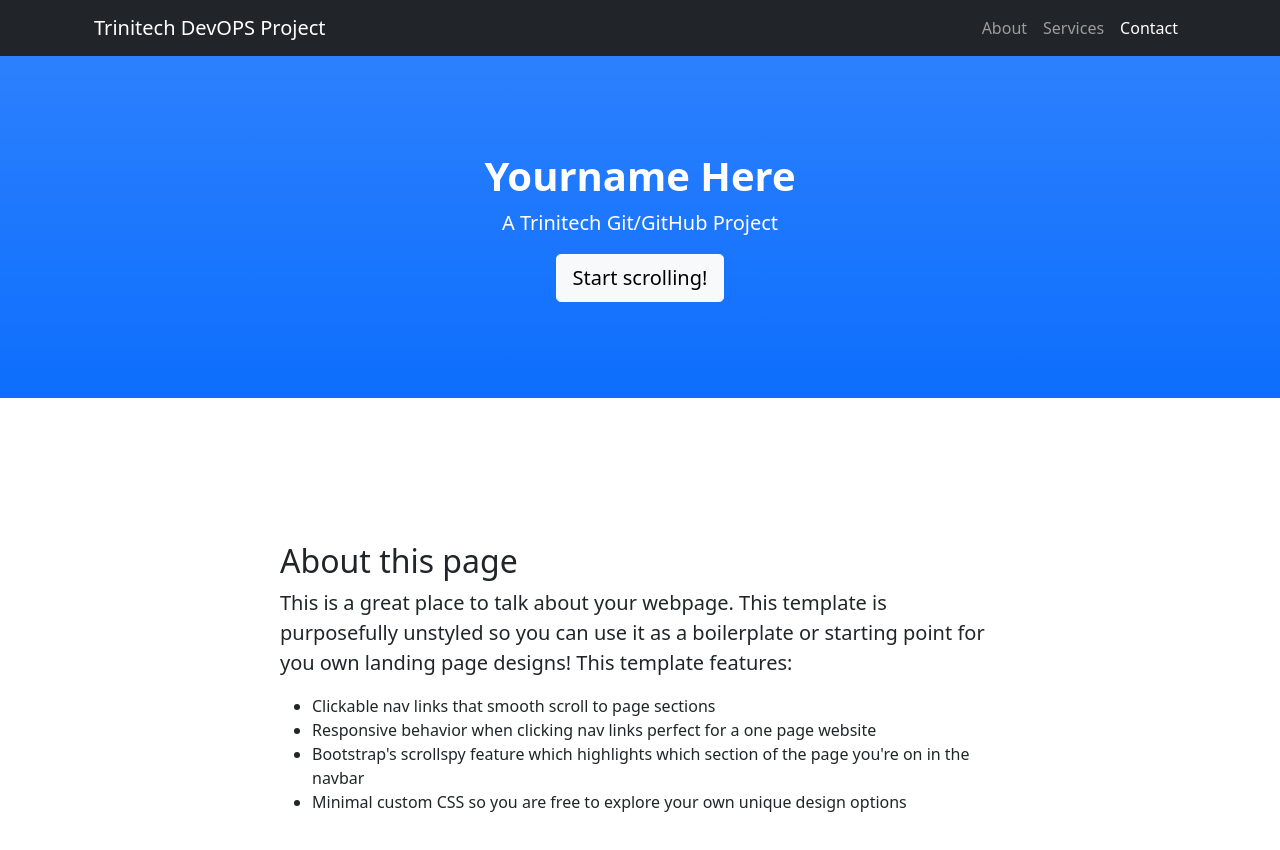
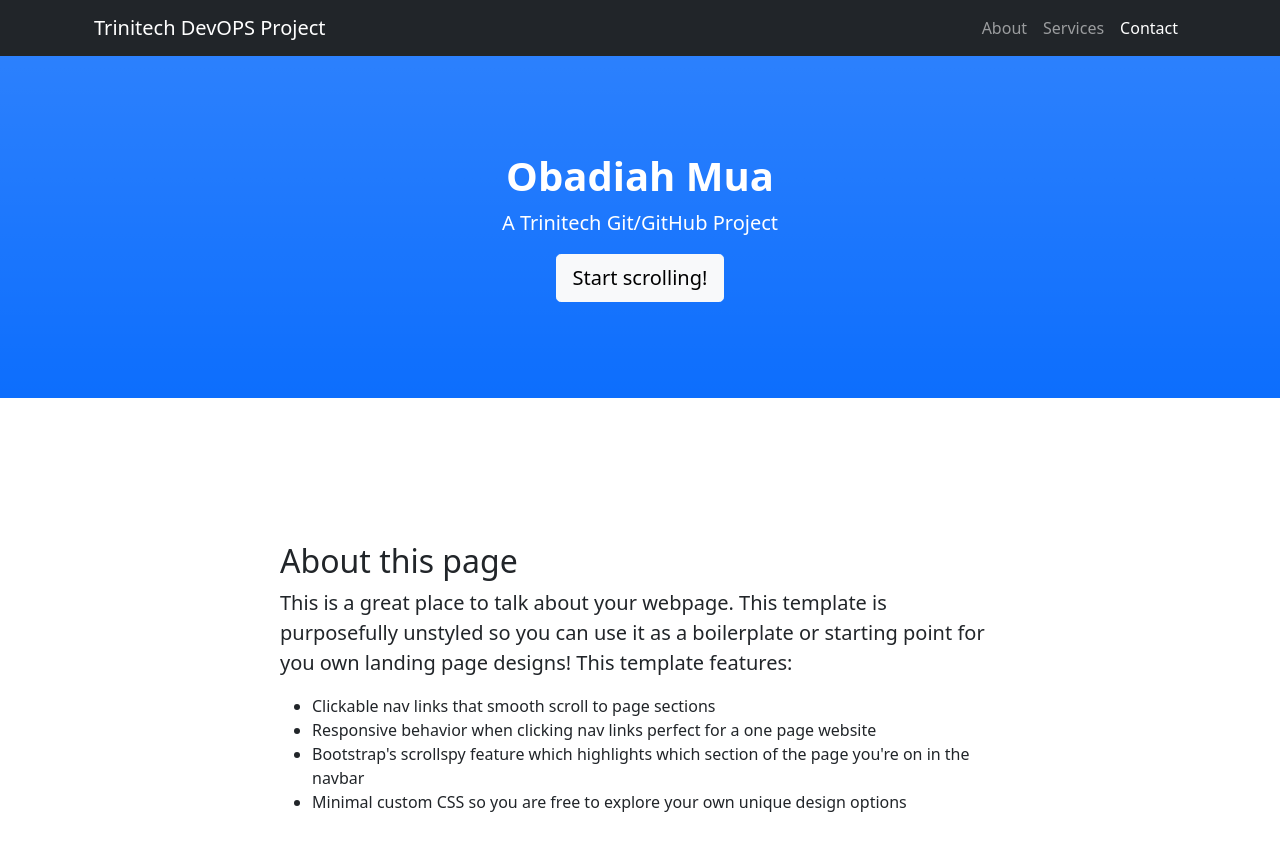
Before and after one commit to obmua/class31-repo, a plain HTML site: page index.html in a window 1280 px wide. Shown: the top 850 px of the page. Drawn offline with nearby package versions, Linux system fonts and the light colour scheme.

Commit message:
html name change

```diff
--- a/index.html
+++ b/index.html
@@ -30,7 +30,7 @@
         <!-- Header-->
         <header class="bg-primary bg-gradient text-white">
             <div class="container px-4 text-center">
-                <h1 class="fw-bolder">Yourname Here</h1>
+                <h1 class="fw-bolder">Obadiah Mua</h1>
                 <p class="lead">A Trinitech Git/GitHub Project</p>
                 <a class="btn btn-lg btn-light" href="#about">Start scrolling!</a>
             </div>
```
